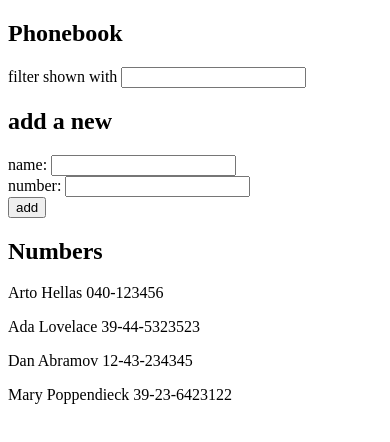
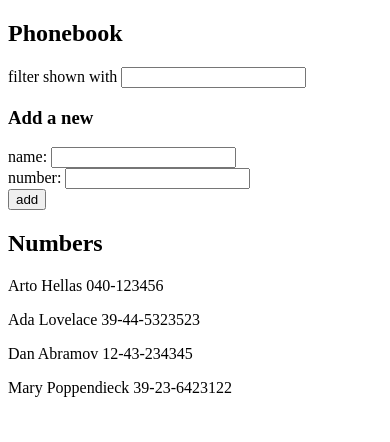
Before and after one commit to mohammaduzair9/Full-Stack-Open, a React (Vite) app in the folder part 2/phonebook/: page / in a window 390 px wide. Shown: the top 442 px of the page. Built offline with nearby package versions, Linux system fonts and the light colour scheme.

Commit message:
exercise 2.10 phonebook step 5

```diff
--- a/part 2/phonebook/src/App.jsx
+++ b/part 2/phonebook/src/App.jsx
@@ -1,4 +1,8 @@
 import { useState } from 'react'
+
+import Filter from './components/Filter'
+import Persons from './components/Persons'
+import PersonForm from './components/PersonForm'
 
 const App = () => {
   const [persons, setPersons] = useState([
@@ -45,17 +49,13 @@ const App = () => {
   return (
     <div>
       <h2>Phonebook</h2>
-      <div>filter shown with <input onChange={handleNameFilter}/></div>
+      <Filter handleFilter={handleNameFilter}></Filter>
 
-      <h2>add a new</h2>
-      <form onSubmit={handleAddPerson}>
-        <div>name: <input onChange={handleNameChange}/></div>
-        <div>number: <input onChange={handleNumberChange} /></div>
-        <div><button type="submit">add</button></div>
-      </form>
+      <h3>Add a new</h3>
+      <PersonForm handleAddPerson={handleAddPerson} handleNameChange={handleNameChange} handleNumberChange={handleNumberChange} />
 
       <h2>Numbers</h2>
-      {personsToShow.map(person => <p key={person.id}>{person.name} {person.number}</p>)}
+      <Persons personsToShow={personsToShow} />
     </div>
   )
 }
--- /dev/null
+++ b/part 2/phonebook/src/components/Filter.jsx
@@ -0,0 +1,10 @@
+const Filter = ({ handleFilter }) => {
+
+  return (
+    <div>
+      filter shown with <input onChange={handleFilter} />
+    </div>
+  )
+}
+
+export default Filter
--- /dev/null
+++ b/part 2/phonebook/src/components/PersonForm.jsx
@@ -0,0 +1,12 @@
+const PersonForm = ({ handleAddPerson, handleNameChange, handleNumberChange }) => {
+
+  return (
+    <form onSubmit={handleAddPerson}>
+      <div>name: <input onChange={handleNameChange}/></div>
+      <div>number: <input onChange={handleNumberChange} /></div>
+      <div><button type="submit">add</button></div>
+    </form>
+  )
+}
+
+export default PersonForm
--- /dev/null
+++ b/part 2/phonebook/src/components/Persons.jsx
@@ -0,0 +1,10 @@
+const Persons = ({ personsToShow }) => {
+
+  return (
+    <div>
+      {personsToShow.map(persons => <p key={persons.id}>{persons.name} {persons.number}</p>)}
+    </div>
+  )
+}
+
+export default Persons
```
